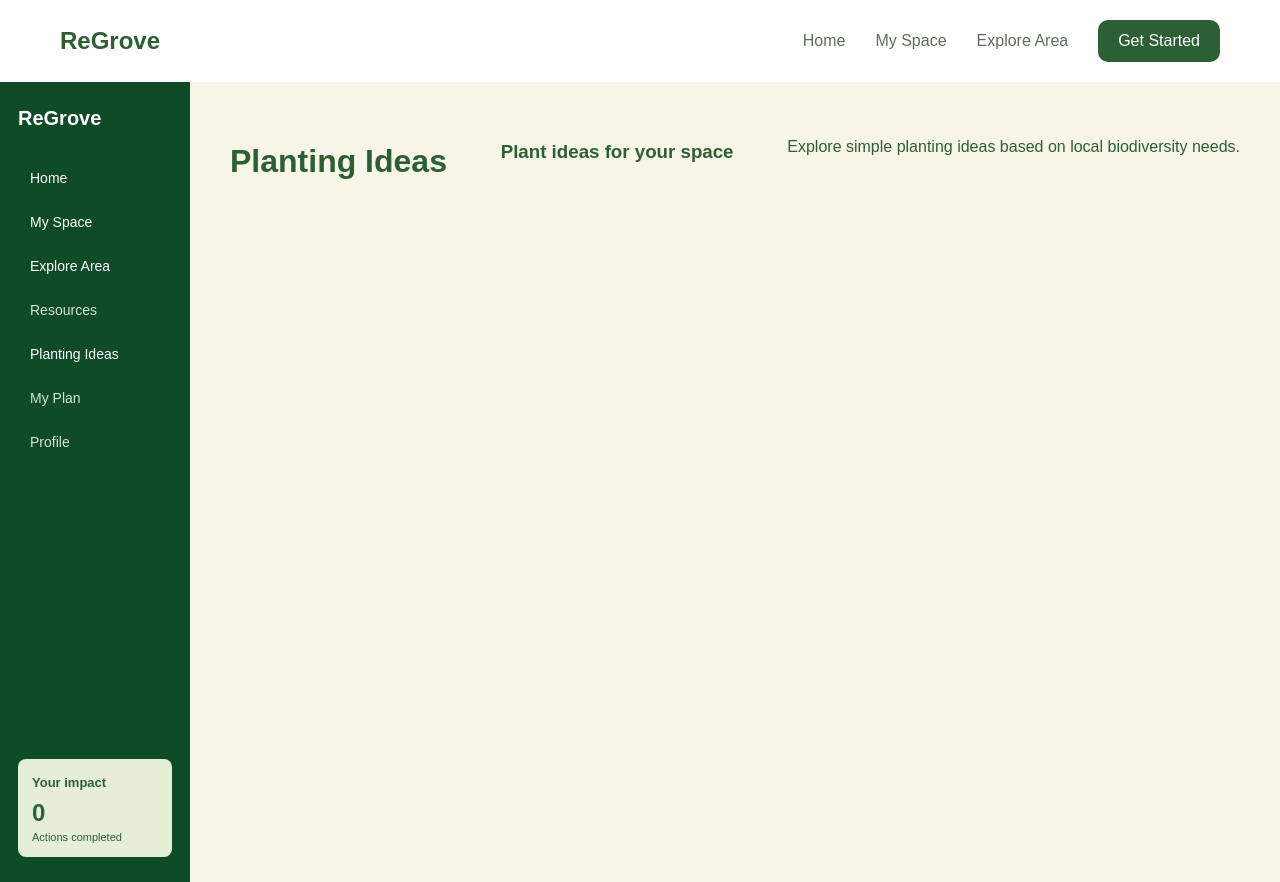
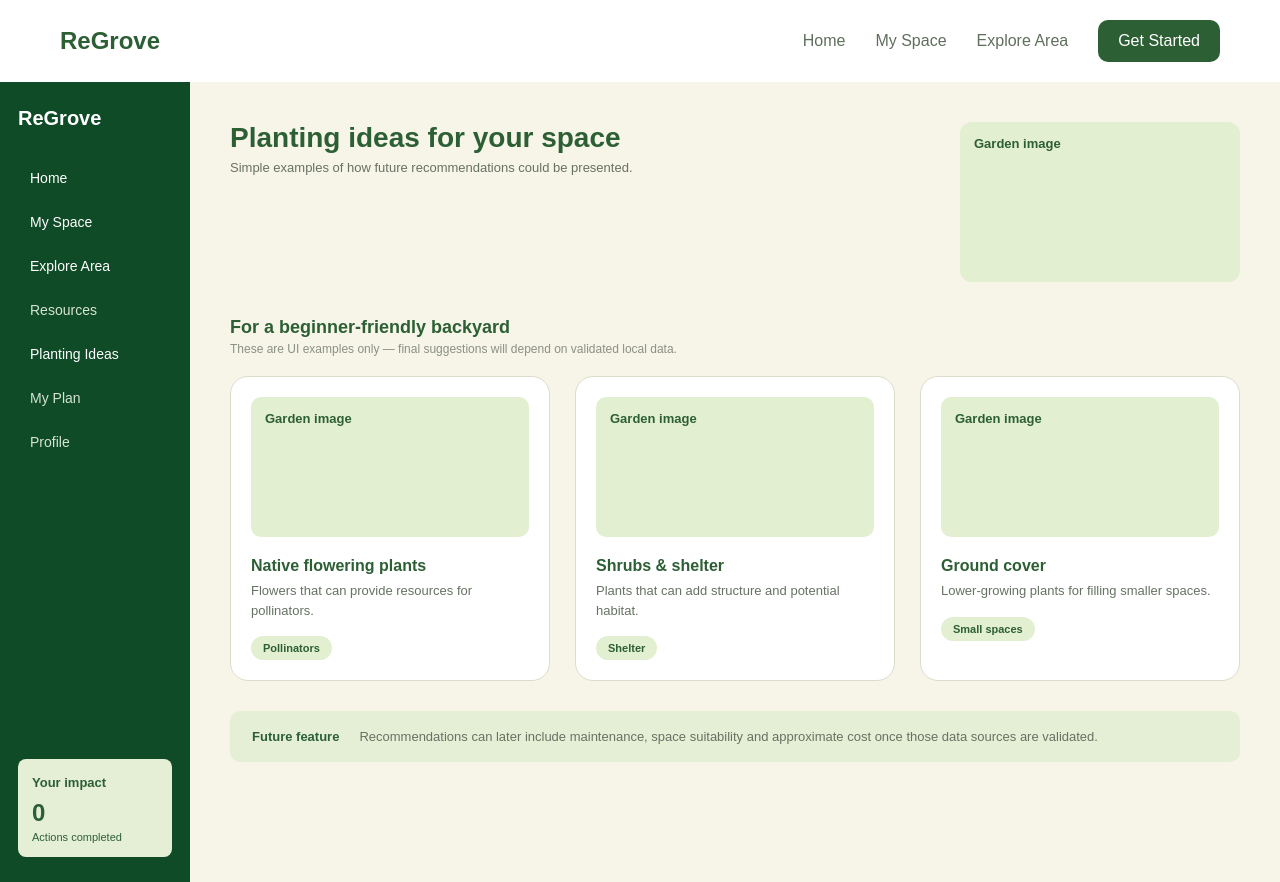
Before and after one commit to tpan0042-ops/ReGrove, a Vue app in the folder frontend/: page /planting in a window 1280 px wide. Built offline with nearby package versions, Linux system fonts and the light colour scheme.

Commit message:
Add species card component and planting ideas page UI

```diff
--- a/frontend/src/components/SpeciesCard.vue
+++ b/frontend/src/components/SpeciesCard.vue
@@ -0,0 +1,33 @@
+<script setup>
+defineProps({
+  title: {
+    type: String,
+    required: true
+  },
+  description: {
+    type: String,
+    required: true
+  },
+  tag: {
+    type: String,
+    required: true
+  },
+  imageAlt: {
+    type: String,
+    default: 'Garden image'
+  }
+})
+</script>
+
+<template>
+  <div class="species-card">
+    <div class="species-card-image">
+      {{ imageAlt }}
+    </div>
+
+    <h3>{{ title }}</h3>
+    <p>{{ description }}</p>
+
+    <span class="species-tag">{{ tag }}</span>
+  </div>
+</template>
--- a/frontend/src/views/PlantingIdeasView.vue
+++ b/frontend/src/views/PlantingIdeasView.vue
@@ -1,5 +1,6 @@
 <script setup>
 import AppSidebar from '../components/AppSidebar.vue'
+import SpeciesCard from '../components/SpeciesCard.vue'
 </script>
 
 <template>
@@ -10,12 +11,44 @@ import AppSidebar from '../components/AppSidebar.vue'
     <main class="page-content">
 
       <div class="planting-heading">
-        <h1>Planting Ideas</h1>
-        <h3>Plant ideas for your space</h3>
+        <div class="planting-heading-text">
+          <h1>Planting ideas for your space</h1>
+          <p>Simple examples of how future recommendations could be presented.</p>
+        </div>
 
-        <p>
-          Explore simple planting ideas based on local biodiversity needs.
-        </p>
+        <div class="planting-heading-image">
+          Garden image
+        </div>
+      </div>
+
+      <div class="planting-section-intro">
+        <h2>For a beginner-friendly backyard</h2>
+        <p>These are UI examples only — final suggestions will depend on validated local data.</p>
+      </div>
+
+      <div class="species-card-row">
+        <SpeciesCard
+          title="Native flowering plants"
+          description="Flowers that can provide resources for pollinators."
+          tag="Pollinators"
+        />
+
+        <SpeciesCard
+          title="Shrubs & shelter"
+          description="Plants that can add structure and potential habitat."
+          tag="Shelter"
+        />
+
+        <SpeciesCard
+          title="Ground cover"
+          description="Lower-growing plants for filling smaller spaces."
+          tag="Small spaces"
+        />
+      </div>
+
+      <div class="future-feature-banner">
+        <strong>Future feature</strong>
+        <p>Recommendations can later include maintenance, space suitability and approximate cost once those data sources are validated.</p>
       </div>
 
     </main>
```
